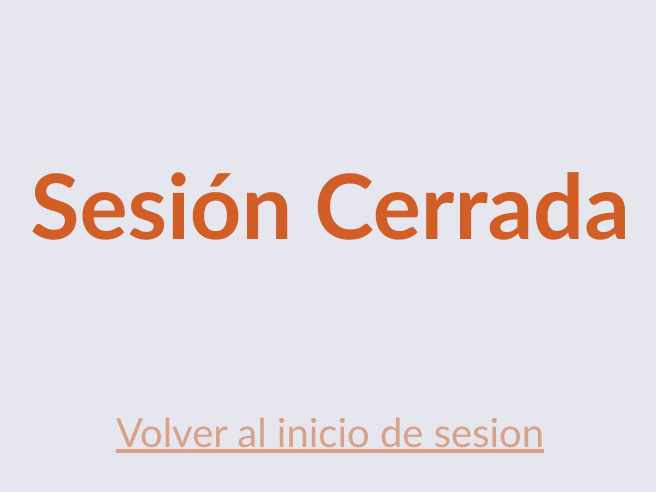
After one commit to new-CarlosEst/Ferreteria, a PHP site: page /view/logout.php in a window 1280 px wide. The commit adds this page. Shown: the top 492 px of the page, without its empty margins (310-966 px from the left). Run offline with PHP 8.4, Linux system fonts and the light colour scheme.

Commit message:
Modificadas clases dao, creado el logout y pagina de productos, e index
He quitado el array de las clases dao, hare todo con consultas para no consumir memoria interna

Ademas he creado logout.php que te enviara al login, productos.php al que le he incluido menu.php

tambien he creado index.php y en el llamare a un archivo que esta en la carpeta util para comprobar si he iniciado sesion

```diff
--- /dev/null
+++ b/public/css/logout.css
@@ -0,0 +1,32 @@
+*{
+    padding: 0;
+    margin: 0;
+    font-family: 'Gill Sans', 'Gill Sans MT', Calibri, 'Trebuchet MS', sans-serif;
+}
+
+body{
+    display: flex;
+    flex-direction: column;
+    align-items: center;
+    background-color: #E6E6EE;
+}
+
+h1 {
+    padding: 150px 0;
+    color: #D05E26;
+    font-size: 90px;
+}
+
+a {
+    font-size: 40px;
+    opacity: 0.5;
+    color: #D05E26;
+}
+
+a:hover{
+    color: #625B7C;
+}
+
+a:active{
+    color: #8A38F5;
+}
--- /dev/null
+++ b/util/cerrarSesion.php
@@ -0,0 +1,6 @@
+<?php
+    //Cierro la sesion
+    session_start();
+    session_unset();
+    session_destroy();
+?>
--- a/view/includes/menu.php
+++ b/view/includes/menu.php
@@ -12,7 +12,7 @@
             <a href="" class="elemento">Mantenimiento</a>
             <a href="" class="elemento">Pedidos</a>
             <a href="" class="elemento">Suministros</a>
-            <a href="" class="elemento">Cerrar Sesion</a>
+            <a href="./logout.php" class="elemento">Cerrar Sesion</a>
             <span id="usuario" class="elemento">
                 <?php //Meter el correo que saque desde el login ?>
             </span>
--- /dev/null
+++ b/view/logout.php
@@ -0,0 +1,13 @@
+<!DOCTYPE html>
+<html lang="en">
+<head>
+    <meta charset="UTF-8">
+    <meta name="viewport" content="width=device-width, initial-scale=1.0">
+    <link rel="stylesheet" href="../public/css/logout.css">
+    <title>Logout</title>
+</head>
+<body>
+    <h1>Sesión Cerrada</h1>
+    <a href="login.php">Volver al inicio de sesion</a>
+</body>
+</html>
```
Also changed, not shown: controller/FerreteriaController.php (added, +17 -0 lines), index.php (added, +24 -0 lines), model/CategoriaDAO.php (+0 -7 lines), model/CestaDAO.php (+0 -7 lines), model/FerreteriaDAO.php (+0 -7 lines), model/PedidoDAO.php (+0 -7 lines), model/ProductoDAO.php (+0 -7 lines), util/comprobarSesion.php (added, +14 -0 lines), view/login.php (+10 -3 lines), view/productos.php (added, +15 -0 lines), public/css/productos.css (added).
